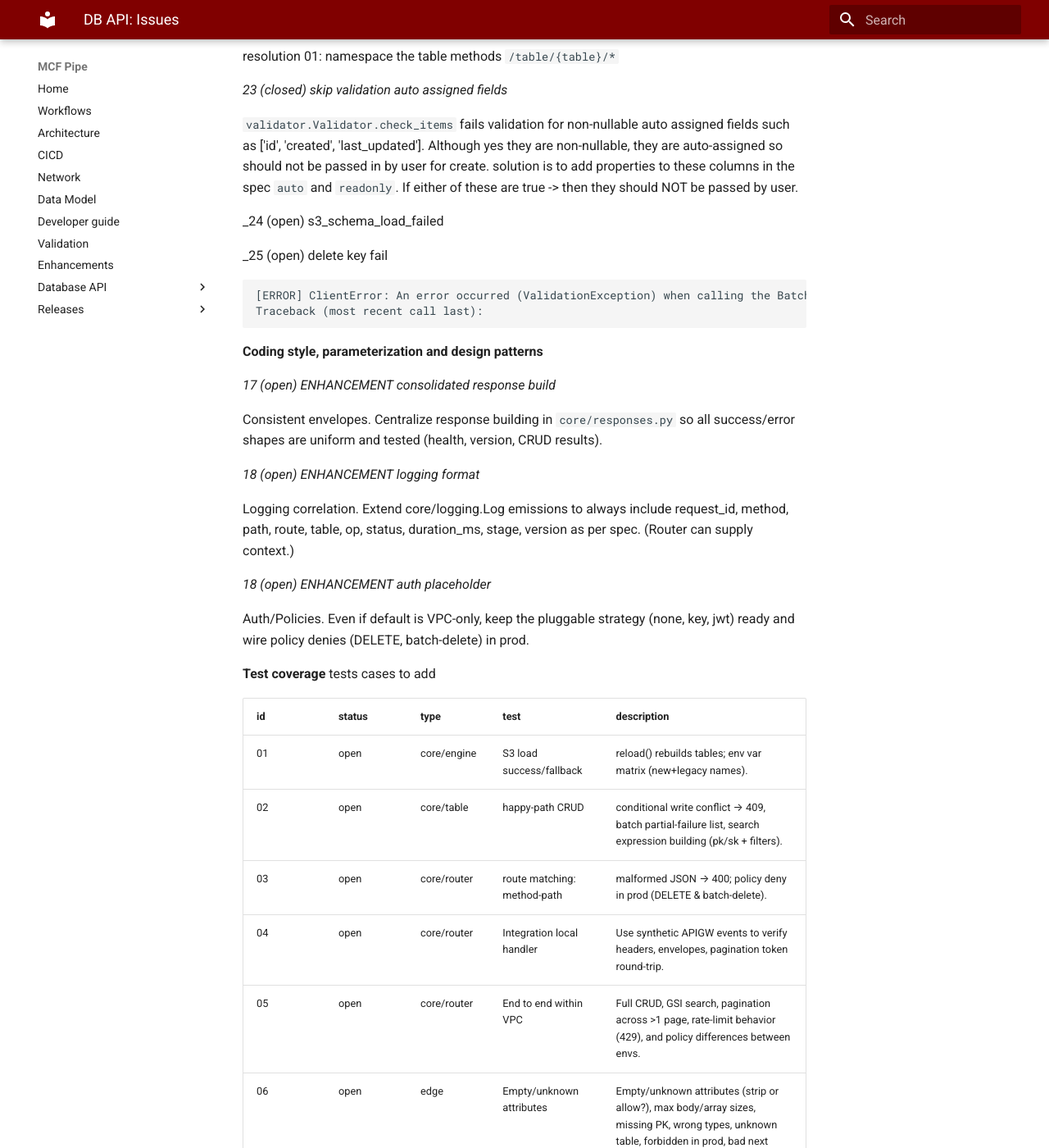
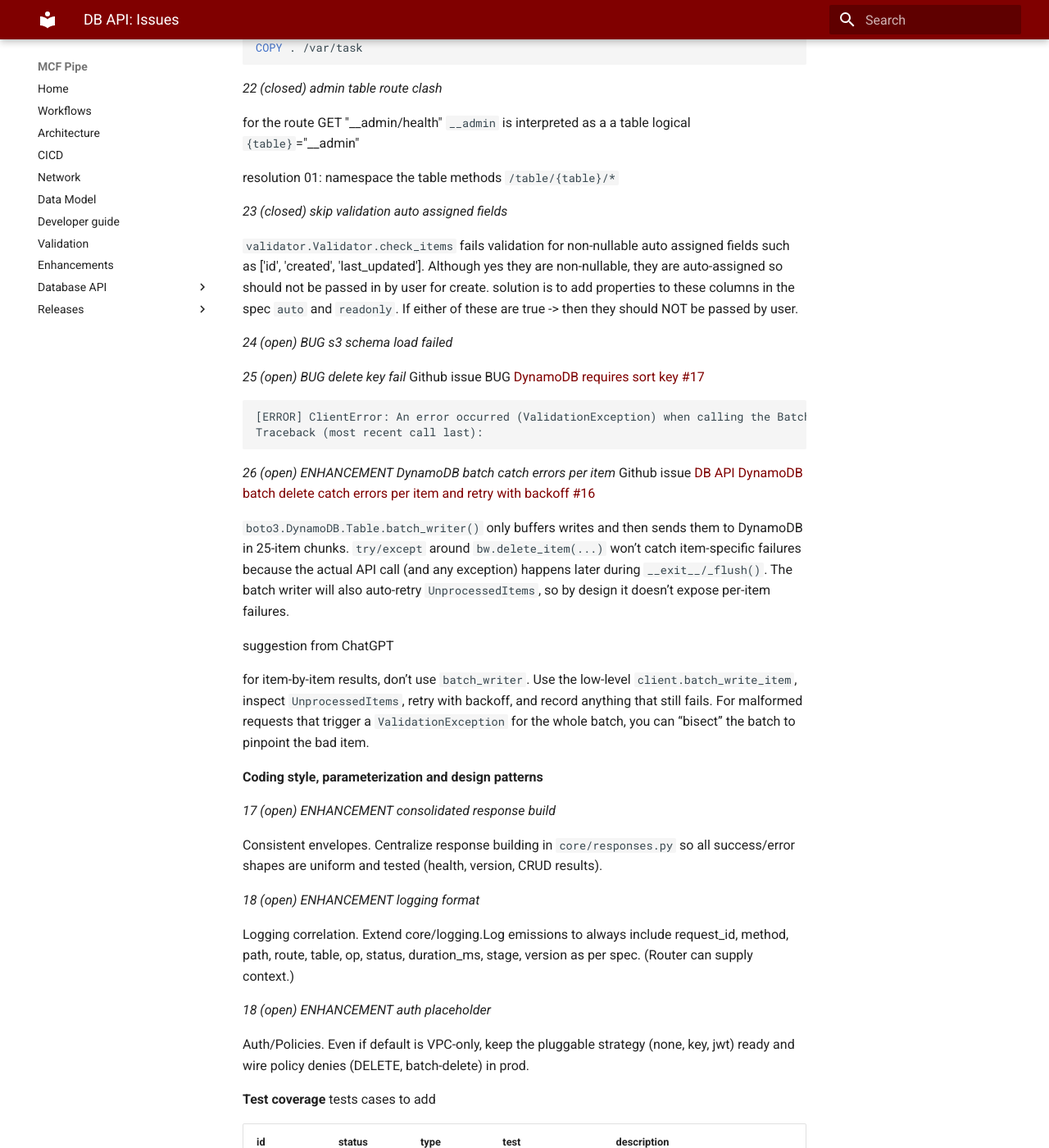
Before and after one commit to yayfalafels/mcfpipe, an MkDocs documentation site: the page built from docs/database_api/issues.md, in a window 1280 px wide and 1400 px high, scrolled down 8737 px. Shown: the whole window at 82% size. Built offline with MkDocs 1.6.1 and Material for MkDocs 9.7.7, drawn with Linux system fonts in a browser that asks for light colours; some of the changed text lies outside the part shown.

Commit message:
add sort key to batch delete

````diff
--- a/docs/database_api/issues.md
+++ b/docs/database_api/issues.md
@@ -39,7 +39,8 @@
 | 22 | closed | BUG | admin table route clash | namespace table methods `/table` |
 | 23 | closed | BUG | skip validation auto assigned fields | |
 | 24 | open | BUG | s3_schema_load_failed | |
-| 25 | open | BUG | delete key fail | |
+| 25 | open | BUG | delete key fail | Github issue BUG [DynamoDB requires sort key #17](https://github.com/yayfalafels/mcfpipe/issues/17) |
+| 26 | open | ENHANCEMENT | DynamoDB batch catch errors per item | Github issue [DB API DynamoDB batch delete catch errors per item and retry with backoff #16](https://github.com/yayfalafels/mcfpipe/issues/16)  |
 | 17 | open | ENHANCEMENT | consolidated response build | |
 | 18 | open | ENHANCEMENT | logging format | |
 | 19 | open | ENHANCEMENT | auth placeholder | |
@@ -360,14 +361,24 @@
 solution is to add properties to these columns in the spec `auto` and `readonly`.
 If either of these are true -> then they should NOT be passed by user.
 
-_24 (open) s3_schema_load_failed
+_24 (open) BUG s3 schema load failed_
 
-_25 (open) delete key fail
+_25 (open) BUG delete key fail_
+Github issue BUG [DynamoDB requires sort key #17](https://github.com/yayfalafels/mcfpipe/issues/17)
 
 ```
 [ERROR] ClientError: An error occurred (ValidationException) when calling the BatchWriteItem operation: The provided key element does not match the schema
 Traceback (most recent call last):
 ```
+
+_26 (open) ENHANCEMENT DynamoDB batch catch errors per item_
+Github issue [DB API DynamoDB batch delete catch errors per item and retry with backoff #16](https://github.com/yayfalafels/mcfpipe/issues/16)
+
+`boto3.DynamoDB.Table.batch_writer()` only buffers writes and then sends them to DynamoDB in 25-item chunks. `try/except` around `bw.delete_item(...)` won’t catch item-specific failures because the actual API call (and any exception) happens later during `__exit__/_flush()`. The batch writer will also auto-retry `UnprocessedItems`, so by design it doesn’t expose per-item failures.
+
+suggestion from ChatGPT
+
+for item-by-item results, don’t use `batch_writer`. Use the low-level `client.batch_write_item`, inspect `UnprocessedItems`, retry with backoff, and record anything that still fails. For malformed requests that trigger a `ValidationException` for the whole batch, you can “bisect” the batch to pinpoint the bad item.
 
 __Coding style, parameterization and design patterns__
 
````
Also changed, not shown: dev/releases/011_dbapi.md (+9 -1 lines), docs/database_api/user.md (+8 -6 lines), 2 other files.
